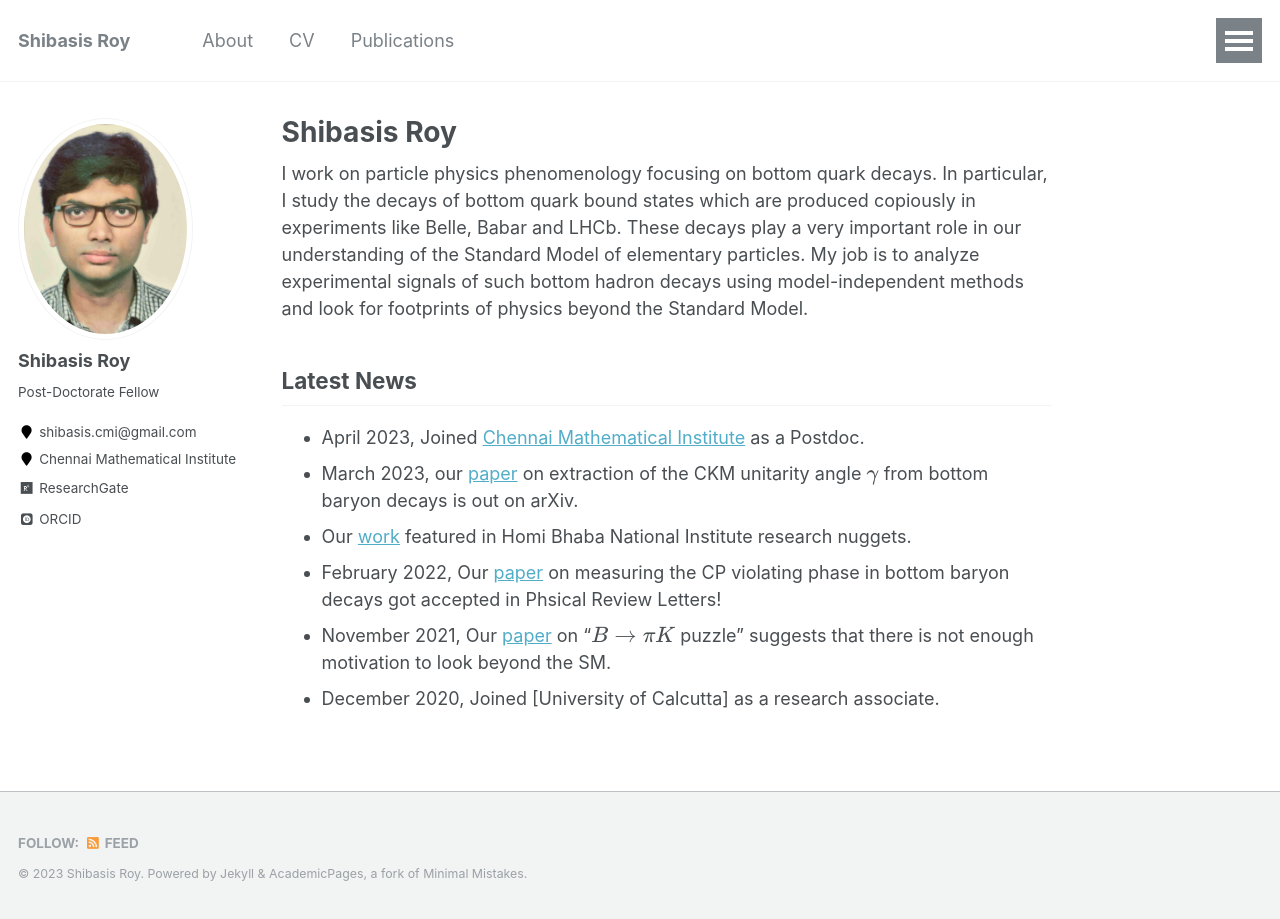
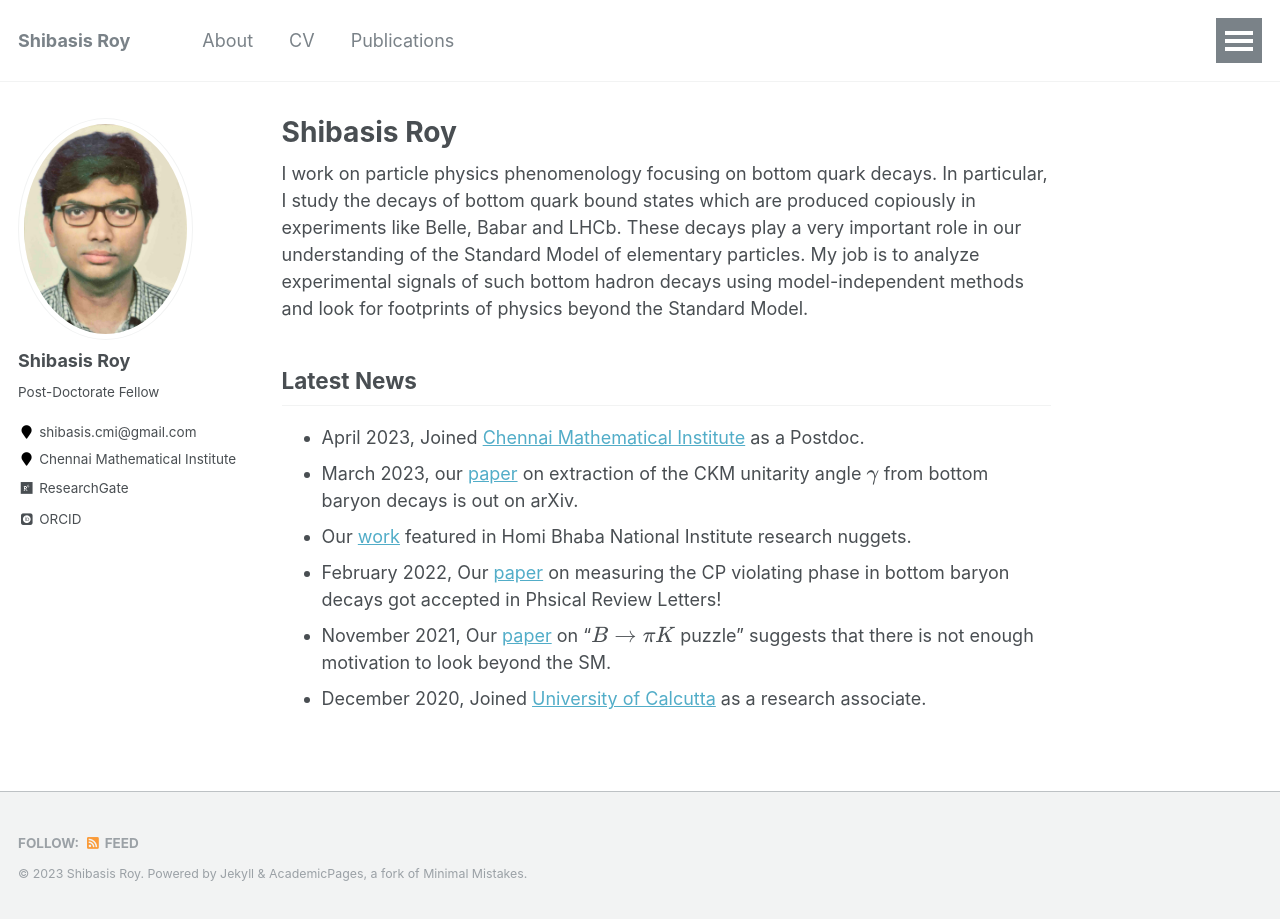
Before and after one commit to shibasisr/shibasisr.github.io, a Jekyll site: the page built from _pages/home.md, in a window 1280 px wide. Built offline with Jekyll 4.4.1, drawn with Linux system fonts in a browser that asks for light colours; some web fonts are replaced; a script bundle is joined from its source files by our own code; library files that are not in the unit come from our copies; formulas are drawn with MathJax 3; part of the change alters nothing that is shown.

```diff
--- a/_pages/home.md
+++ b/_pages/home.md
@@ -15,4 +15,4 @@ I work on particle physics phenomenology focusing on bottom quark decays. In par
 - Our [work](http://www.hbni.ac.in/pdf/papernewsIMSc.pdf) featured in Homi Bhaba National Institute research nuggets.
 - February 2022, Our [paper](https://journals.aps.org/prl/abstract/10.1103/PhysRevLett.128.081803) on measuring the CP violating phase in bottom baryon decays got accepted in Phsical Review Letters!
 - November 2021, Our [paper](https://doi.org/10.1103/PhysRevD.104.095025) on "$B \to \pi K$ puzzle" suggests that there is not enough motivation to look beyond the SM.
-- December 2020, Joined [University of Calcutta] as a research associate.
+- December 2020, Joined [University of Calcutta](https://www.caluniv.ac.in/academic/Physics.html) as a research associate.
```
